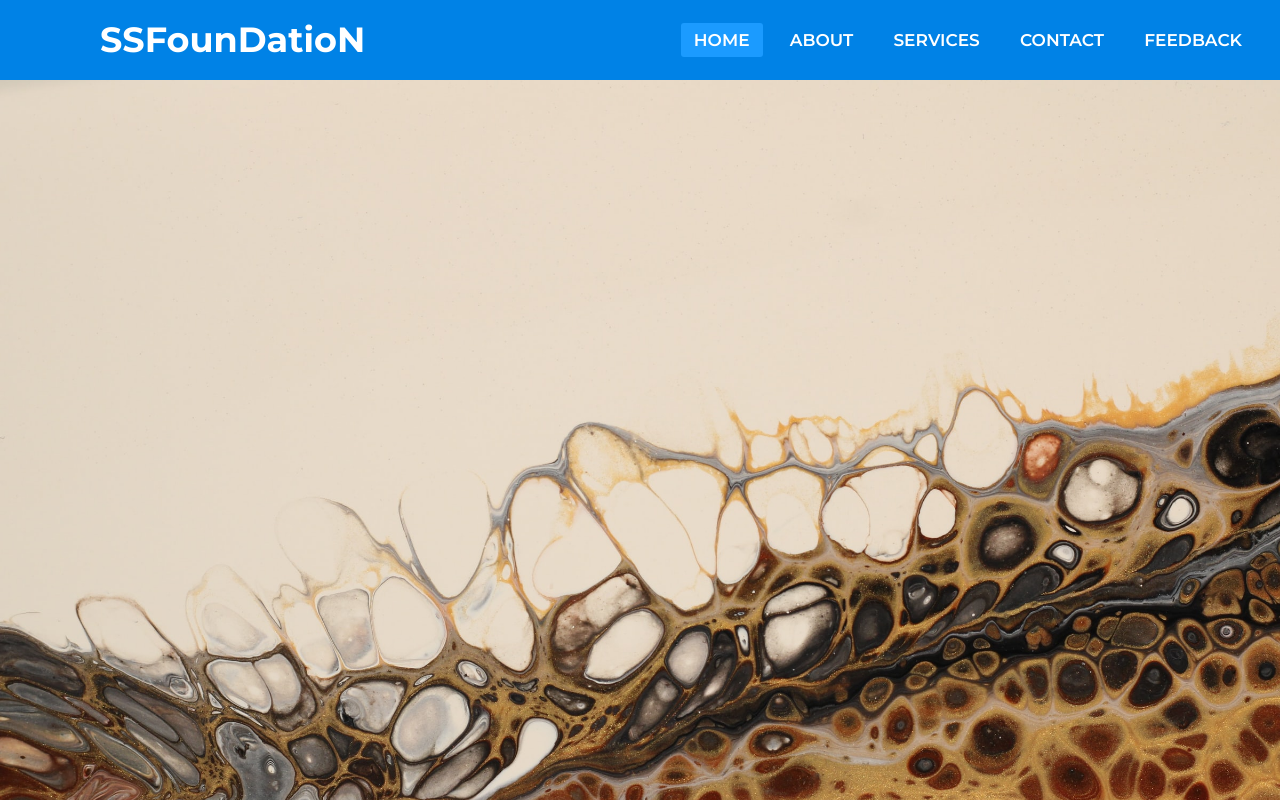
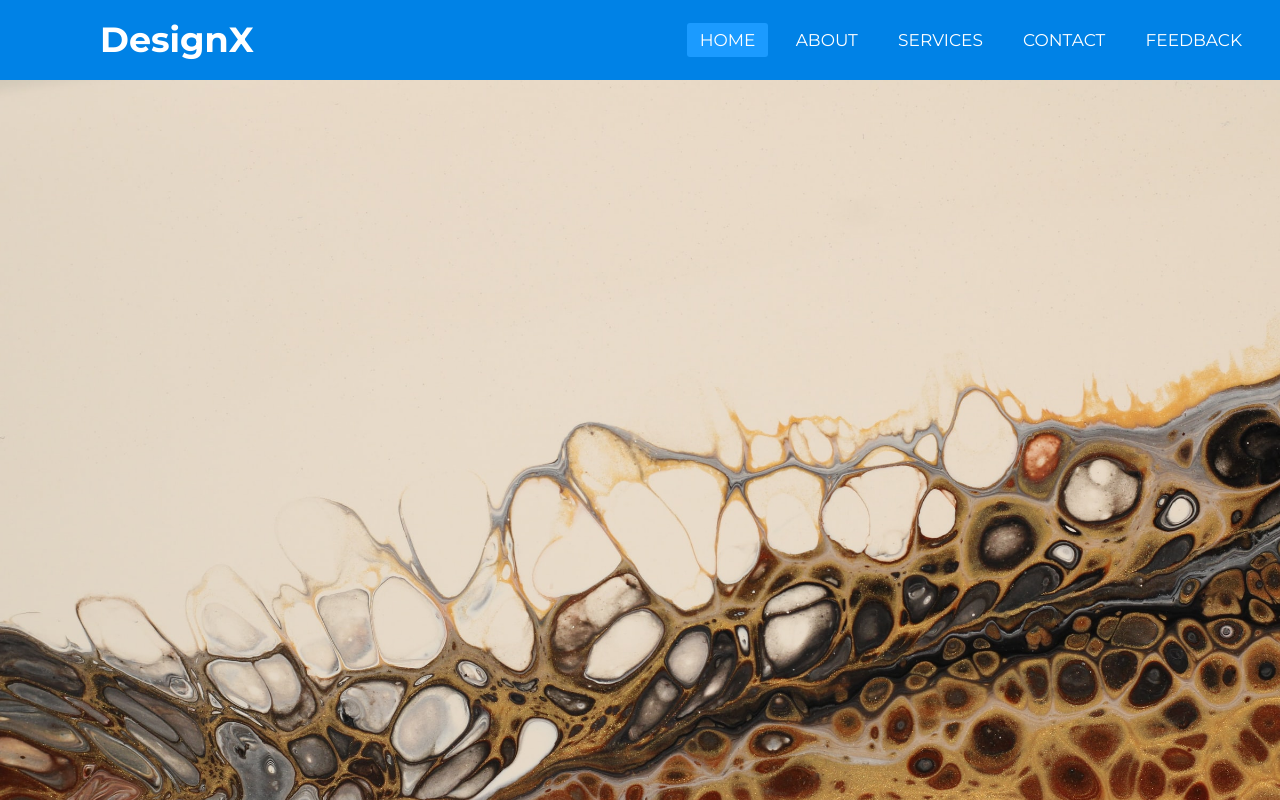
Before and after one commit to EASHOVON/responsive-navbar, a plain HTML site: page index.html in a window 1280 px wide. Drawn offline with Linux system fonts and the light colour scheme.

Commit message:
Some Change

```diff
--- a/index.html
+++ b/index.html
@@ -17,9 +17,9 @@
       <label for="check" class="checkbtn">
         <i class="fas fa-bars"></i>
       </label>
-      <label class="logo">SSFounDatioN</label>
+      <label class="logo">DesignX</label>
       <ul>
-        <li><a href="#" class="active">Home</a></li>
+        <li><a class="active" href="#">Home</a></li>
         <li><a href="#">About</a></li>
         <li><a href="#">Services</a></li>
         <li><a href="#">Contact</a></li>
--- a/style.css
+++ b/style.css
@@ -7,17 +7,14 @@
   list-style: none;
   box-sizing: border-box;
 }
-
 body {
-  font-family: "Montserrat", sans-serif;
+  font-family: montserrat;
 }
-
 nav {
   background: #0082e6;
   height: 80px;
   width: 100%;
 }
-
 label.logo {
   color: white;
   font-size: 35px;
@@ -25,33 +22,27 @@ label.logo {
   padding: 0 100px;
   font-weight: bold;
 }
-
 nav ul {
   float: right;
   margin-right: 20px;
 }
-
 nav ul li {
   display: inline-block;
   line-height: 80px;
   margin: 0 5px;
 }
-
 nav ul li a {
   color: white;
   font-size: 17px;
   padding: 7px 13px;
   border-radius: 3px;
   text-transform: uppercase;
-  font-weight: 600;
 }
-
 a.active,
 a:hover {
   background: #1b9bff;
   transition: 0.5s;
 }
-
 .checkbtn {
   font-size: 30px;
   color: white;
@@ -61,33 +52,22 @@ a:hover {
   cursor: pointer;
   display: none;
 }
-
 #check {
   display: none;
 }
-
-section {
-  background: url(./susan-wilkinson-U3y1bnD7sSw-unsplash.jpg) no-repeat;
-  background-size: cover;
-  height: calc(100vh - 80px);
-}
-
 @media (max-width: 952px) {
   label.logo {
     font-size: 30px;
     padding-left: 50px;
   }
-
   nav ul li a {
-    font-size: 10px;
+    font-size: 16px;
   }
 }
-
 @media (max-width: 858px) {
   .checkbtn {
     display: block;
   }
-
   ul {
     position: fixed;
     width: 100%;
@@ -98,24 +78,25 @@ section {
     text-align: center;
     transition: all 0.5s;
   }
-
   nav ul li {
     display: block;
     margin: 50px 0;
     line-height: 30px;
   }
-
   nav ul li a {
     font-size: 20px;
   }
-
   a:hover,
   a.active {
     background: none;
     color: #0082e6;
   }
-
   #check:checked ~ ul {
     left: 0;
   }
 }
+section {
+  background: url(./susan-wilkinson-U3y1bnD7sSw-unsplash.jpg) no-repeat;
+  background-size: cover;
+  height: calc(100vh - 80px);
+}
```
